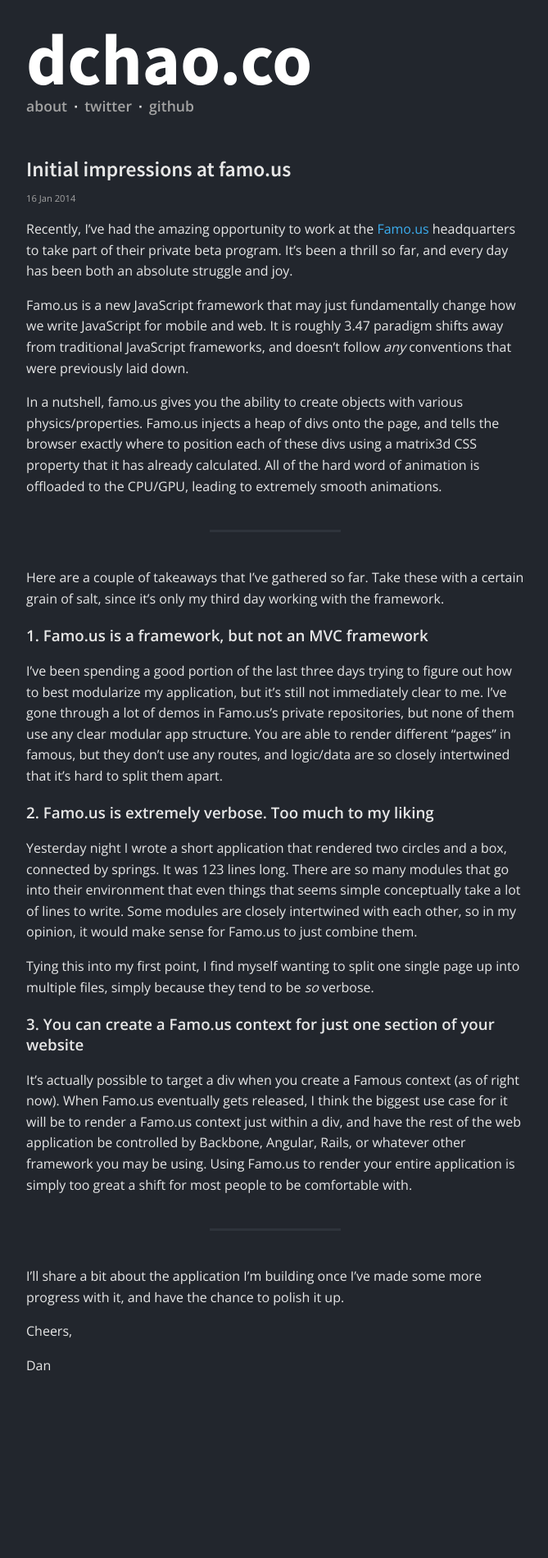
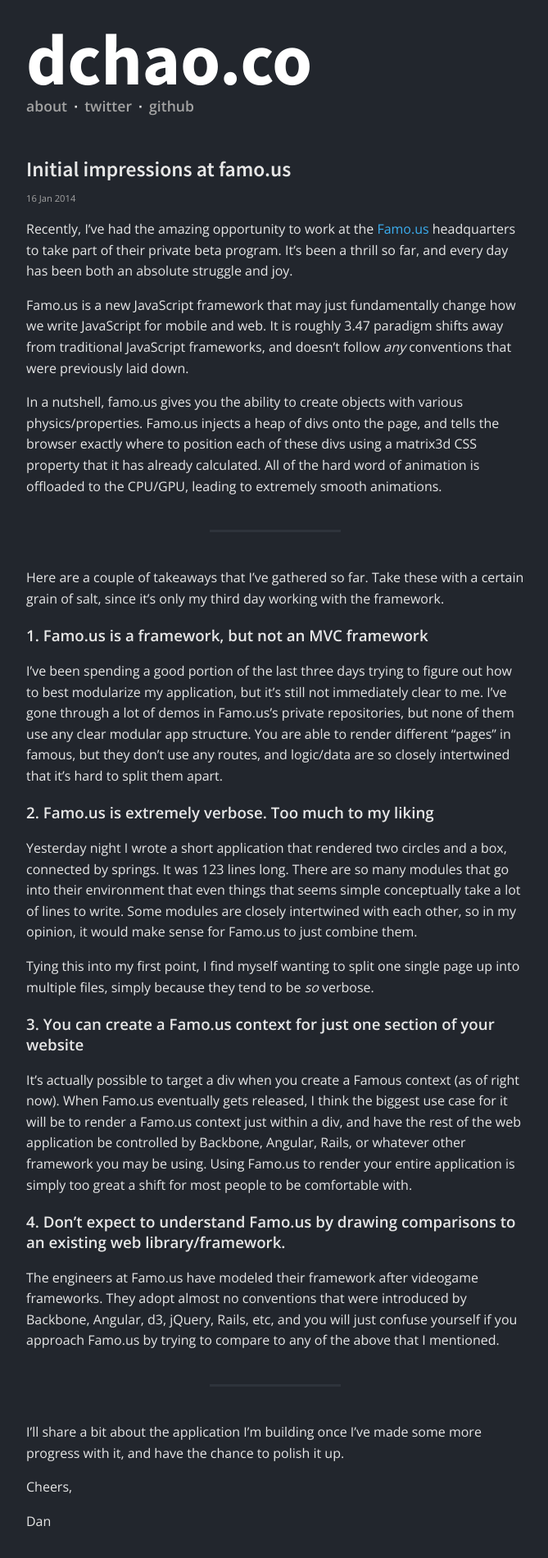
Before and after one commit to bioball/bioball.github.io, a Jekyll site: the page built from _posts/2014-01-16-initial-impressions-at-famous.md, in a window 1280 px wide. Shown: the whole page at 82% size, without its empty margins (64-733 px from the left). Built offline with Jekyll 4.4.1, drawn with Linux system fonts in a browser that asks for light colours; Markdown is read by kramdown in place of the engine named in the settings; before the commit the page ends 1711 px from its top, so only the background shows below that.

Commit message:
more to post

```diff
--- a/_posts/2014-01-16-initial-impressions-at-famous.md
+++ b/_posts/2014-01-16-initial-impressions-at-famous.md
@@ -28,6 +28,10 @@ Tying this into my first point, I find myself wanting to split one single page u
 
 It's actually possible to target a div when you create a Famous context (as of right now). When Famo.us eventually gets released, I think the biggest use case for it will be to render a Famo.us context just within a div, and have the rest of the web application be controlled by Backbone, Angular, Rails, or whatever other framework you may be using. Using Famo.us to render your entire application is simply too great a shift for most people to be comfortable with.
 
+### 4. Don't expect to understand Famo.us by drawing comparisons to an existing web library/framework.
+
+The engineers at Famo.us have modeled their framework after videogame frameworks. They adopt almost no conventions that were introduced by Backbone, Angular, d3, jQuery, Rails, etc, and you will just confuse yourself if you approach Famo.us by trying to compare to any of the above that I mentioned.
+
 ---
 
 I'll share a bit about the application I'm building once I've made some more progress with it, and have the chance to polish it up.
```
